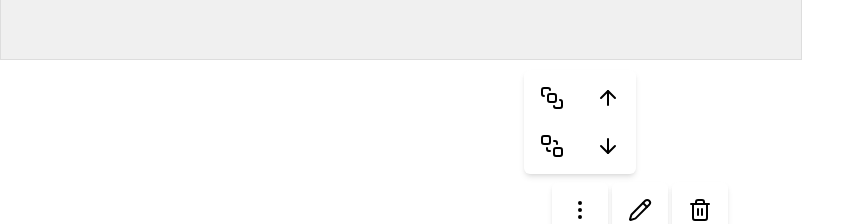
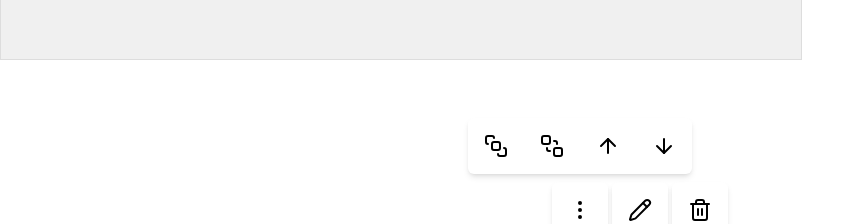
Before and after one commit to niikmynick/itmo.board, a Next.js app in the folder frontend/: page /boards/1 in a window 1280 px wide. Both pictures are taken after a click on the button 580 px from the left and 752 px from the top of the page. Shown: the part 542-766 px from the top of the page, without its empty margins (0-865 px from the left). Built offline with nearby package versions, Linux system fonts and the light colour scheme.

Commit message:
fix Toolbar & page

```diff
--- a/frontend/app/(dashboard)/boards/[boardId]/_components/Toolbar.tsx
+++ b/frontend/app/(dashboard)/boards/[boardId]/_components/Toolbar.tsx
@@ -34,9 +34,14 @@ export const ToolBar = ({
 }: ToolbarProps) => {
     const [showExtraTools, setShowExtraTools] = useState(false);
 
-    const handleColorChange = (color: string) => {
-        onColorChange(color);
-    };
+    const handleToggleExtraTools = () => setShowExtraTools((prev) => !prev);
+
+    const extraTools = [
+        { label: 'Bring to Front', icon: BringToFront, action: moveToFront },
+        { label: 'Send to Back', icon: SendToBack, action: moveToBack },
+        { label: 'Move Forward', icon: ArrowUp, action: moveForward },
+        { label: 'Move Backward', icon: ArrowDown, action: moveBackward },
+    ];
 
     return (
         <div className="absolute bottom-5 left-[50%] -translate-x-[50%] flex items-center">
@@ -46,44 +51,22 @@ export const ToolBar = ({
                     <ToolButton
                         label="More"
                         icon={MoreVertical}
-                        onClick={() => setShowExtraTools(!showExtraTools)}
+                        onClick={handleToggleExtraTools}
                     />
                 </div>
 
-                {/* Extra tools dropdown with two columns */}
+                {/* Extra tools dropdown */}
                 {showExtraTools && (
                     <div className="flex gap-4 p-2 bg-white rounded-md shadow-md absolute bottom-full mb-2">
-                        {/* Left column */}
-                        <div className="flex flex-col gap-2">
+                        {extraTools.map((tool, index) => (
                             <ToolButton
-                                label="Bring to Front"
-                                icon={BringToFront}
-                                onClick={moveToFront}
+                                key={index}
+                                label={tool.label}
+                                icon={tool.icon}
+                                onClick={tool.action}
                                 isDisabled={!editable}
                             />
-                            <ToolButton
-                                label="Send to Back"
-                                icon={SendToBack}
-                                onClick={moveToBack}
-                                isDisabled={!editable}
-                            />
-                        </div>
-
-                        {/* Right column */}
-                        <div className="flex flex-col gap-2">
-                            <ToolButton
-                                label="Move Forward"
-                                icon={ArrowUp}
-                                onClick={moveForward}
-                                isDisabled={!editable}
-                            />
-                            <ToolButton
-                                label="Move Backward"
-                                icon={ArrowDown}
-                                onClick={moveBackward}
-                                isDisabled={!editable}
-                            />
-                        </div>
+                        ))}
                     </div>
                 )}
             </div>
@@ -93,11 +76,10 @@ export const ToolBar = ({
 
             {/* Main toolbar */}
             <div className="flex gap-x-2 p-2 bg-white rounded-md shadow-md">
-                {/* Example of color selection */}
                 <ToolButton
                     label="Pen"
-                    icon={Pencil} // Use an actual color icon here
-                    onClick={() => handleColorChange('#FF5733')} // Example color change
+                    icon={Pencil}
+                    onClick={() => onColorChange('#FF5733')}
                     isActive={currentColor === '#FF5733'}
                     isDisabled={!editable}
                 />
--- a/frontend/app/(dashboard)/boards/[boardId]/page.tsx
+++ b/frontend/app/(dashboard)/boards/[boardId]/page.tsx
@@ -12,17 +12,37 @@ export default function BoardPage() {
         console.log('Выбранный цвет:', selectedColor);
     };
 
+    const handleDeleteSelected = () => {
+        console.log('Delete selected');
+    };
+
+    const handleMoveToFront = () => {
+        console.log('Move to front');
+    };
+
+    const handleMoveToBack = () => {
+        console.log('Move to back');
+    };
+
+    const handleMoveForward = () => {
+        console.log('Move forward');
+    };
+
+    const handleMoveBackward = () => {
+        console.log('Move backward');
+    };
+
     return (
         <div>
             <ToolBar
                 onColorChange={handleColorChange}
                 currentColor={color}
                 editable={true} // example prop
-                deleteSelected={() => console.log('Delete selected')} // example function
-                moveToFront={() => console.log('Move to front')} // example function
-                moveToBack={() => console.log('Move to back')} // example function
-                moveForward={() => console.log('Move forward')} // example function
-                moveBackward={() => console.log('Move backward')} // example function
+                deleteSelected={handleDeleteSelected}
+                moveToFront={handleMoveToFront}
+                moveToBack={handleMoveToBack}
+                moveForward={handleMoveForward}
+                moveBackward={handleMoveBackward}
             />
             <Canvas
                 width={800}
```
